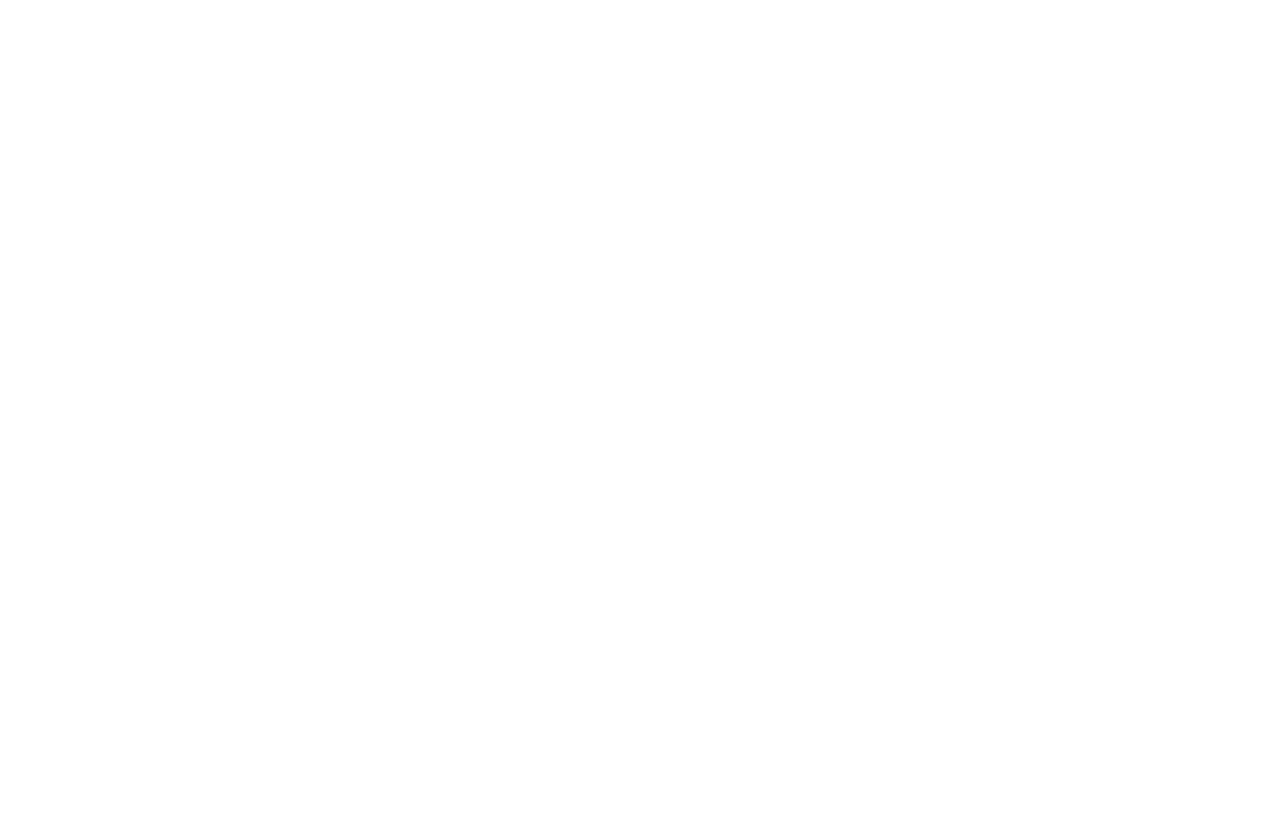
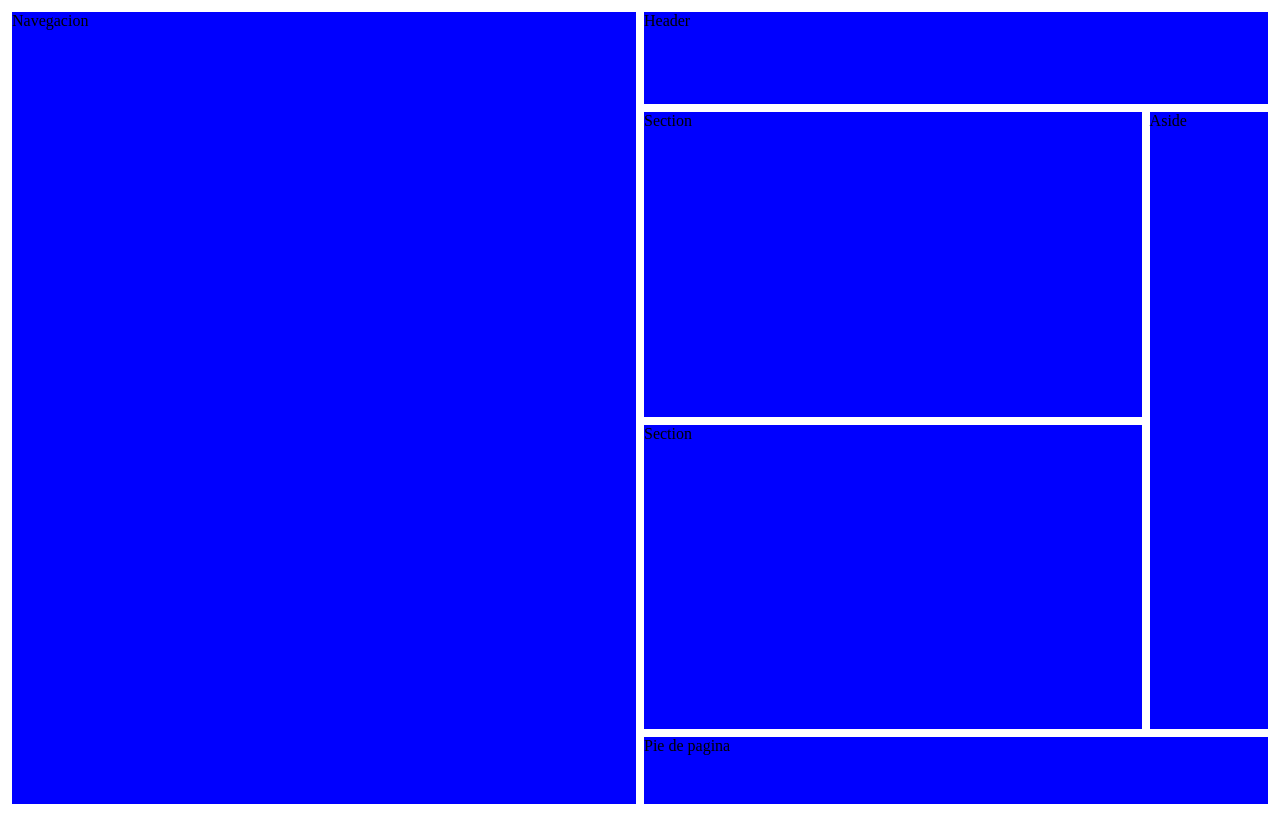
Before and after one commit to JUANDALNINO/WebDevelopment-CoderHouse-Lectures, a plain HTML site: page lecture07-Grids-vol2/index.html in a window 1280 px wide. Drawn offline with Linux system fonts and the light colour scheme.

Commit message:
lecture 07

```diff
--- a/lecture07-Grids-vol2/index.html
+++ b/lecture07-Grids-vol2/index.html
@@ -5,8 +5,16 @@
     <meta http-equiv="X-UA-Compatible" content="IE=edge">
     <meta name="viewport" content="width=device-width, initial-scale=1.0">
     <title>Document</title>
+    <link rel="stylesheet" href="../lecture07-Grids-vol2/styles.css">
 </head>
 <body>
-
+    <div id="grilla">
+        <header class="border">Header</header>
+        <section id="productos" class="border">Section</section>
+        <section id="servicios" class="border">Section</section>
+        <nav class="border">Navegacion</nav>
+        <aside class="border">Aside</aside>
+        <footer class="border">Pie de pagina</footer>
+   </div>
 </body>
 </html>
--- a/lecture07-Grids-vol2/styles.css
+++ b/lecture07-Grids-vol2/styles.css
@@ -0,0 +1,61 @@
+
+
+.border {
+    border: 1px solid black;
+  }
+
+  #grilla{
+    background-color: yellow;
+    height: 100vh;
+    display: grid;
+    grid-template-rows: 100px 1fr 1fr 75px;
+    grid-template-columns: 20% auto 15%;
+    grid-template-areas: "nav  header header"
+                         "nav productos publicidad"
+                         "nav servicios publicidad"
+                         "nav footer footer"
+  }
+
+  header {
+     grid-area: header;
+  }
+  footer {
+     grid-area: footer;
+  }
+  section#productos {
+     grid-area: productos;
+  }
+  section#servicios {
+     grid-area: servicios;
+  }
+  nav {
+     grid-area: nav;
+  }
+  aside {
+     grid-area: publicidad;
+  }
+
+
+/* MEDIAS */
+@media screen and (min-width: 768px){
+    #grilla {
+        grid-template-columns: 50% auto 10%;
+        background-color: blue;
+    }
+
+    .border {
+        border: 4px solid white;
+    }
+}
+
+@media screen and (max-width: 550px) {
+    #grilla {
+        grid-template-columns: 1fr;
+        grid-template-areas: "nav"
+                            "header"
+                            "productos"
+                            "servicios"
+                            "publicidad"
+                            "footer";
+    }
+}
```
